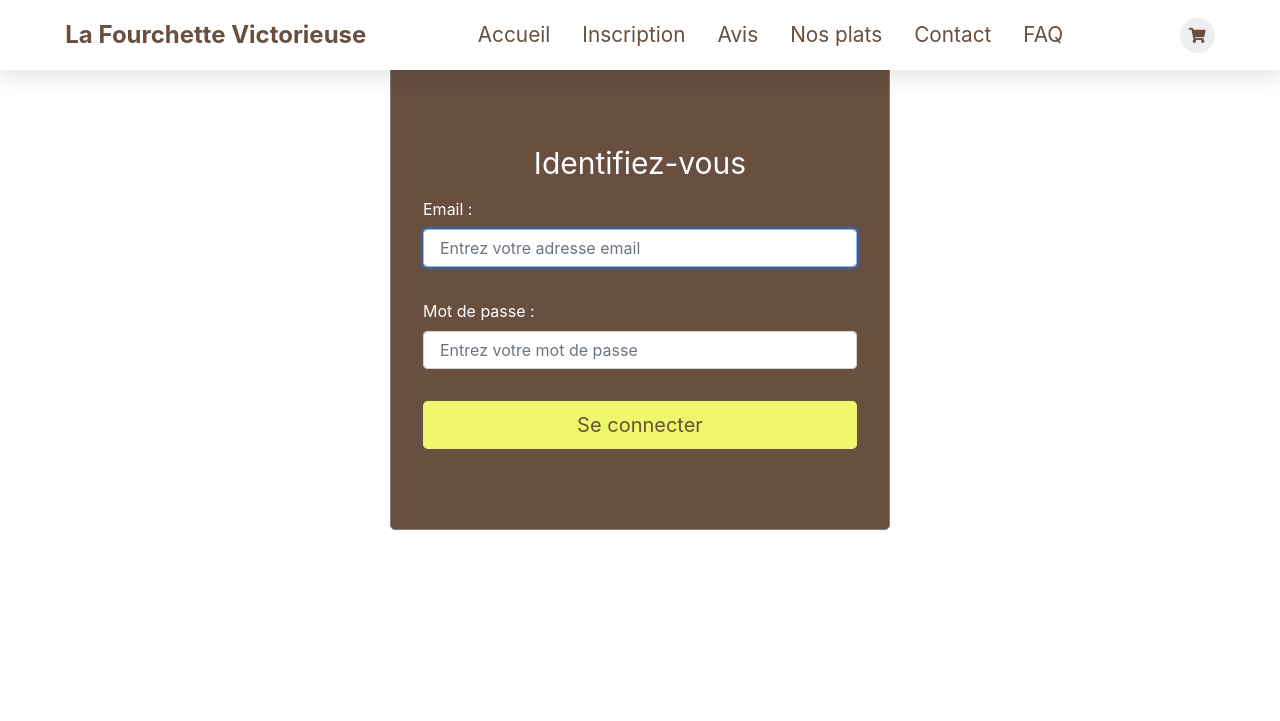
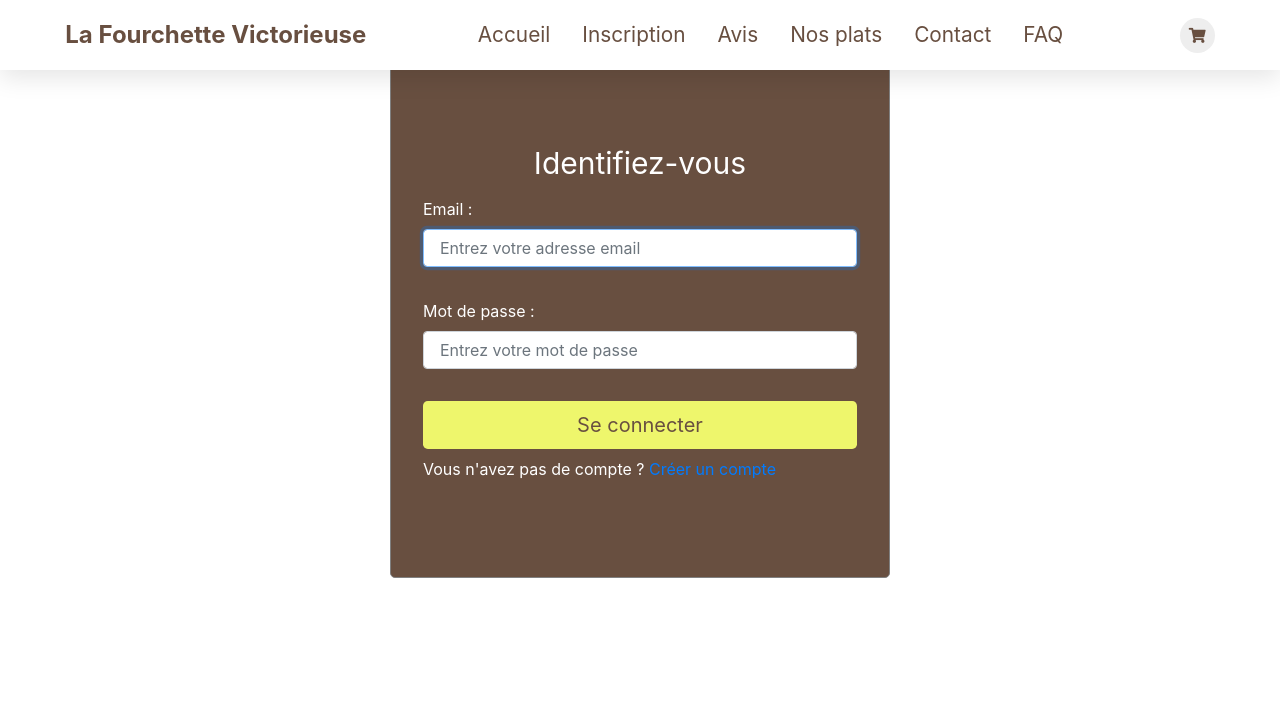
Before and after one commit to ChristopherSaury/ChristopherSaury-projet-certification-christopher-saury, a Symfony app: template templates/security/login.html.twig in a window 1280 px wide. Shown: the top 721 px of the page. Run offline with Twig, Linux system fonts and the light colour scheme; the template is opened without the code that fills it, so the values that code supplies are empty; some libraries are stand-ins or nearby versions.

Commit message:
register link added

```diff
--- a/templates/security/login.html.twig
+++ b/templates/security/login.html.twig
@@ -42,12 +42,12 @@
             </label>
         </div>
     #}
-
     <div class="d-flex justify-content-center btn-form-wrapper">
         <button class="btn btn-lg" type="submit"  style="background: #eef66c">
             Se connecter
         </button>
       </div>
+      <p class="mt-2">Vous n'avez pas de compte ? <a href="{{path('app_register')}}">Créer un compte</a></p>
 </form>
             </div>
         </div>
```
